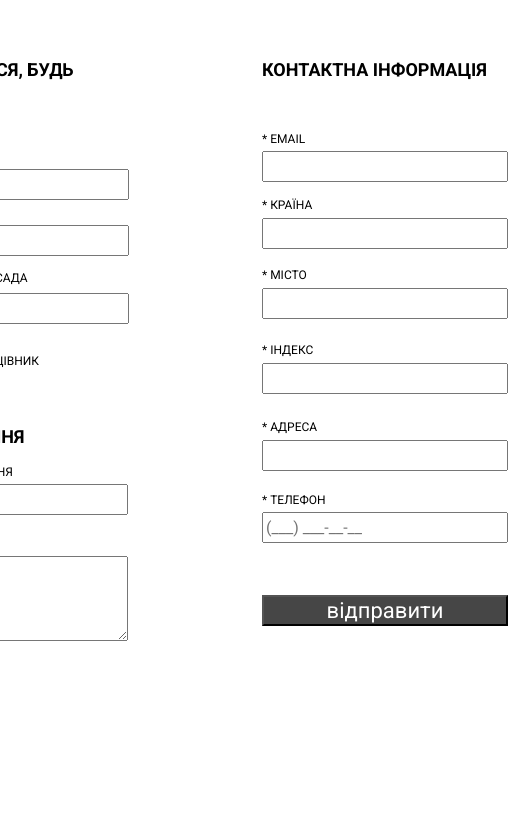
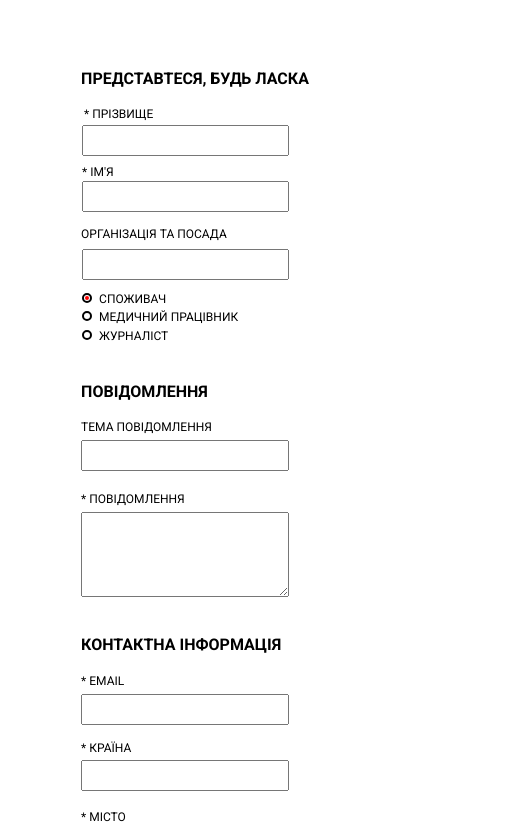
Before and after one commit to AndrewVoloshin/Inchkiev_test_work, a Vue app: page / in a window 390 px wide. Shown: the top 829 px of the page, 508 px wide, since content can reach past the window. Built offline with nearby package versions, Linux system fonts and the light colour scheme.

Commit message:
feat: add @media to small screen

```diff
--- a/src/components/FeedbackForm.vue
+++ b/src/components/FeedbackForm.vue
@@ -376,18 +376,15 @@ input[type="radio"] {
     margin-bottom: 10px;
 }
 
-
-
-
 .greeting__label {
     margin-bottom: 3px;
 }
-
 
 .feedback-form {
     display: flex;
     justify-content: center;
     margin-top: 60px;
+    width: 100%;
 }
 
 .feedback-form__container {
@@ -395,13 +392,9 @@ input[type="radio"] {
     gap: 133px;
 }
 
-.column {}
-
 .greeting__container {
     margin-bottom: 39px;
 }
-
-
 
 .contact__content:nth-child(2) {
     margin-bottom: 17px;
@@ -423,8 +416,6 @@ input[type="radio"] {
     margin-bottom: 23px;
 }
 
-
-
 .message__container {}
 
 .message__title {}
@@ -433,29 +424,89 @@ input[type="radio"] {
     margin-bottom: 22px;
 }
 
-
-
-.message__label {}
-
-.input {}
-
-.message__input {}
-
 textarea {
     width: 246px;
     height: 85px;
 }
 
-
-
-
-.contact__label {}
-
-.contact__input {}
-
-.message__container {}
-
 .contact__container {
     margin-bottom: 52px;
 }
+
+input,
+textarea {
+    width: 100%;
+    box-sizing: border-box;
+}
+
+.title {
+    font-weight: 600;
+    font-size: 18px;
+}
+
+.greeting__title,
+.message__title,
+.contact__title {
+    margin: 0;
+    margin-bottom: 20px;
+}
+
+.greeting__content,
+.message__content,
+.contact__content {
+    margin-bottom: 15px;
+}
+
+input.error,
+textarea.error {
+    border: 1px solid #d9534f;
+    background-color: #f9d6d5;
+}
+
+.button-submit {
+    width: 100%;
+    height: 40px;
+    color: white;
+    font-size: 18px;
+    background-color: #464646;
+    border: none;
+    cursor: pointer;
+}
+
+
+@media (max-width: 768px) {
+    .feedback-form__container {
+        flex-direction: column;
+        gap: 20px;
+    }
+
+    .column {
+        max-width: 100%;
+        flex: 1 1 100%;
+    }
+
+    .button-submit {
+        width: 100%;
+    }
+}
+
+@media (max-width: 480px) {
+    .title {
+        font-size: 16px;
+    }
+
+    input,
+    textarea {
+        width: calc(100% - 20px);
+    }
+
+    .feedback-form__container {
+        padding: 10px;
+    }
+
+    .button-submit {
+        height: 50px;
+        font-size: 16px;
+    }
+}
 </style>
```
